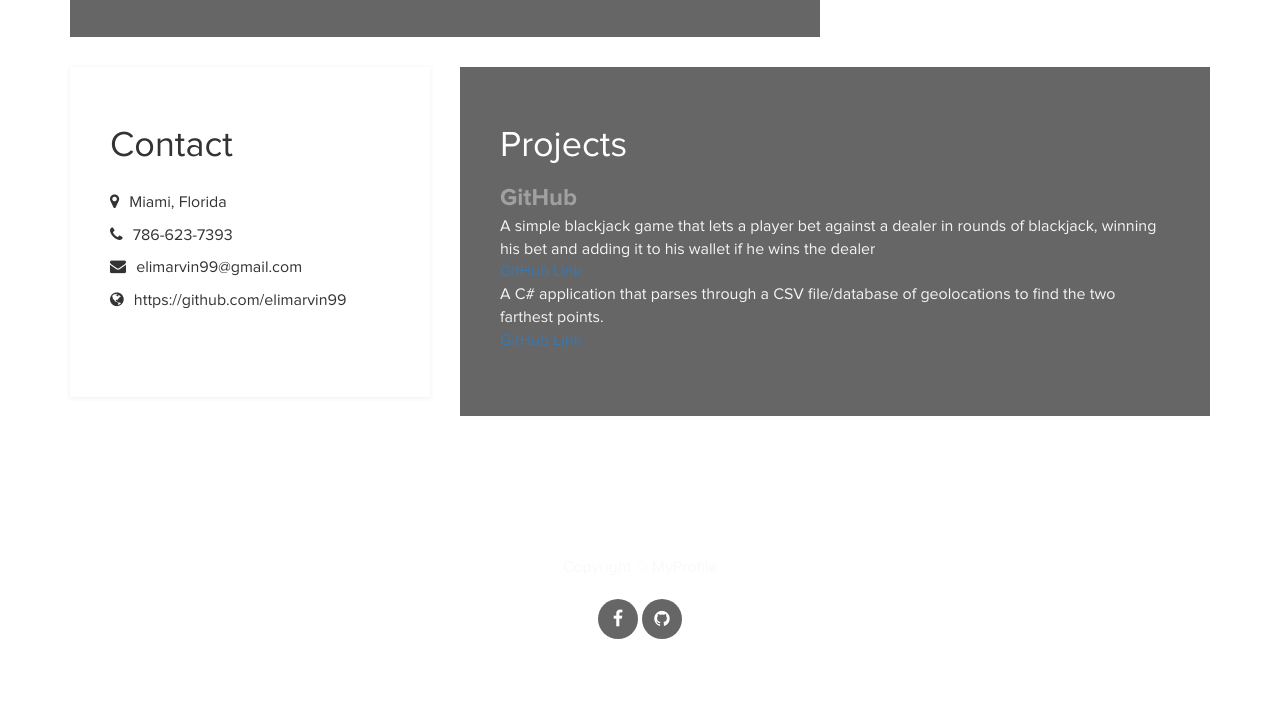
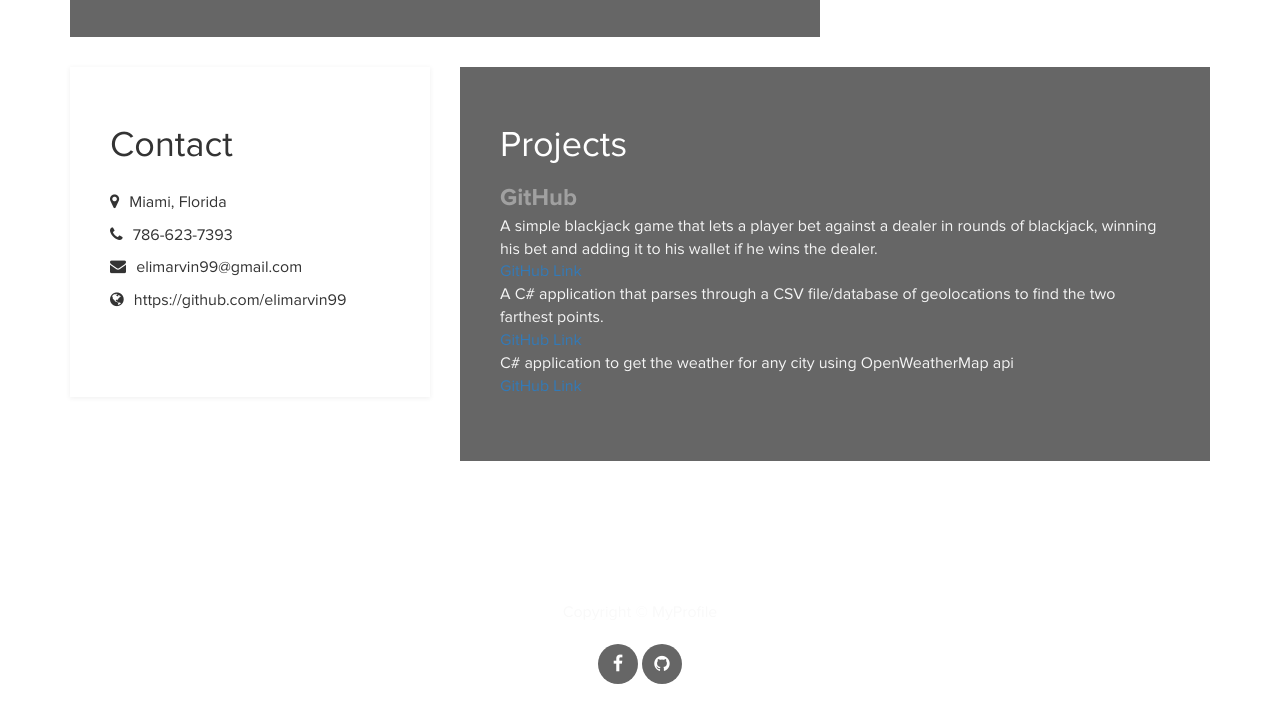
Before and after one commit to elimarvin99/PortfolioWebsite, a plain HTML site: page index-gray.html in a window 1280 px wide. Shown: the part 1735-2457 px from the top of the page. Drawn offline with Linux system fonts and the light colour scheme.

Commit message:
added openweathermap project

```diff
--- a/index-gray.html
+++ b/index-gray.html
@@ -125,10 +125,13 @@ http://www.templatemo.com/tm-467-easy-profile
 				<h2 class="white">Projects</h2>
 					<div class="experience-content">
 						<h4 class="experience-title accent">GitHub</h4>
-						<p class="education-description"> A simple blackjack game that lets a player bet against a dealer in rounds of blackjack, winning his bet and adding it to his wallet if he wins the dealer<br>
+						<p class="education-description"> A simple blackjack game that lets a player bet against a dealer in rounds of blackjack, winning his bet and adding it to his wallet if he wins the dealer.<br>
 							<a href="https://github.com/elimarvin99/BlackJack.cs">GitHub Link</a><br>
 							A C# application that parses through a CSV file/database of geolocations to find the two farthest points.<br>
-							<a href="https://github.com/elimarvin99/TacoParser">GitHub Link</a>
+							<a href="https://github.com/elimarvin99/TacoParser">GitHub Link</a><br>
+							C# application to get the weather for any city using OpenWeatherMap api<br>
+							<a href="https://github.com/elimarvin99/OpenWeatherMap">GitHub Link</a>
+
 						</p>
 					</div>
 			</div>
```
